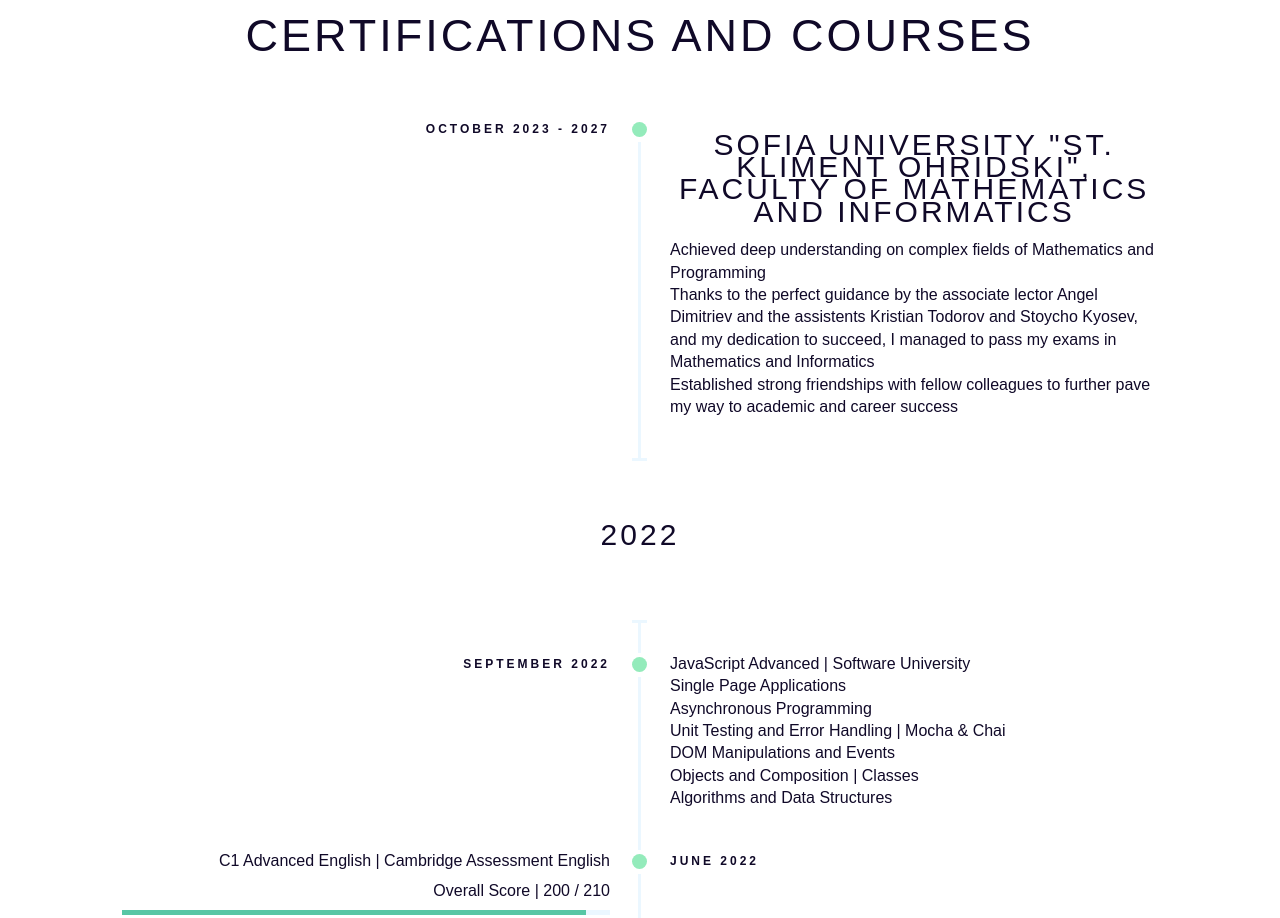
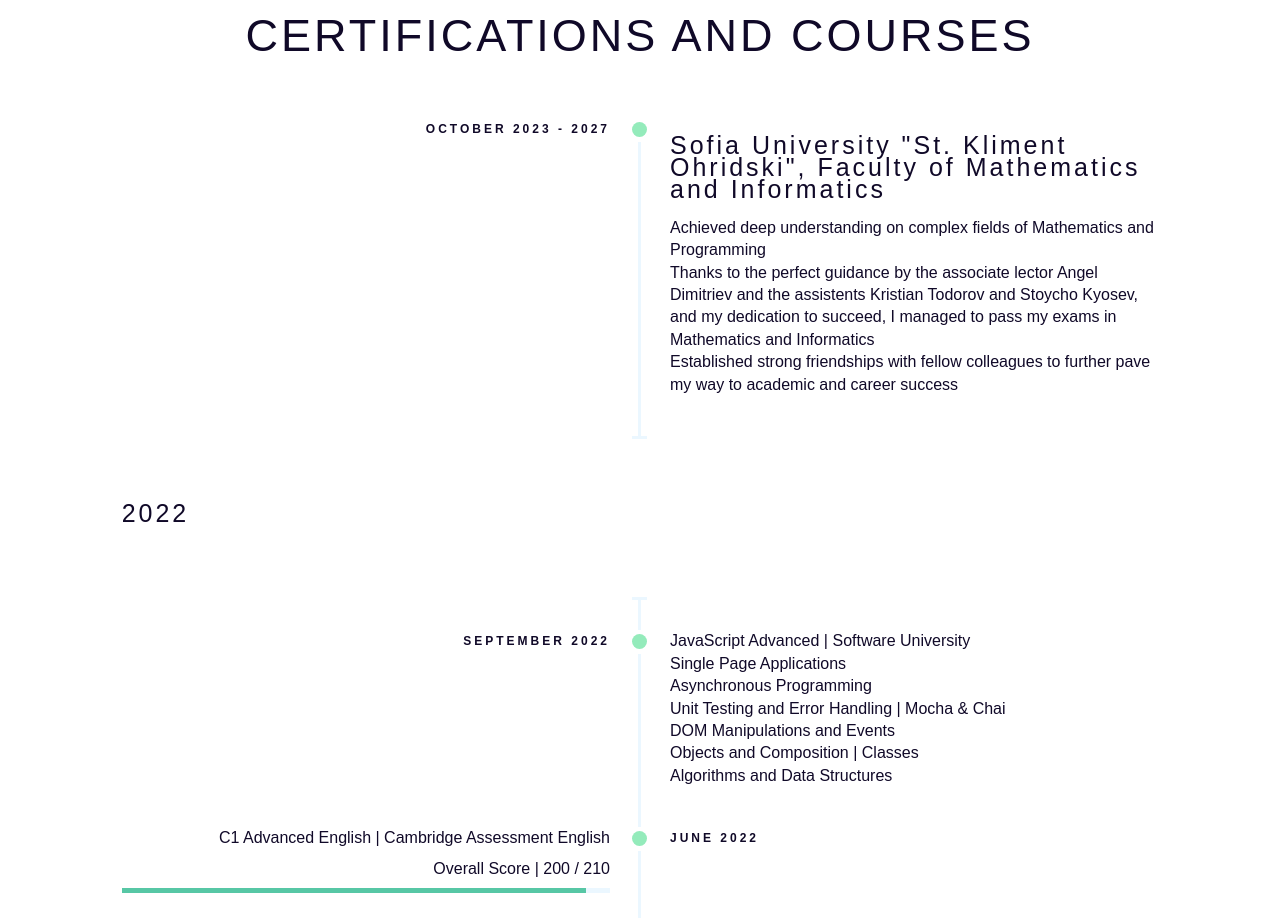
Before and after one commit to Deirror/aangelov-portfolio, a Next.js app: page / in a window 1280 px wide. Shown: the part 1560-2478 px from the top of the page. Built offline with nearby package versions, Linux system fonts and the light colour scheme.

Commit message:
add ag ch

```diff
--- a/styles/Certification.module.scss
+++ b/styles/Certification.module.scss
@@ -9,9 +9,8 @@
     }
 
     .custtitle {
-        font-size: 30px;
-        text-align: center;
-        text-transform: uppercase;
+        font-size: 25px;
+        text-align: left;
         margin: 2vh auto;
         letter-spacing: 3px;
     }
```
